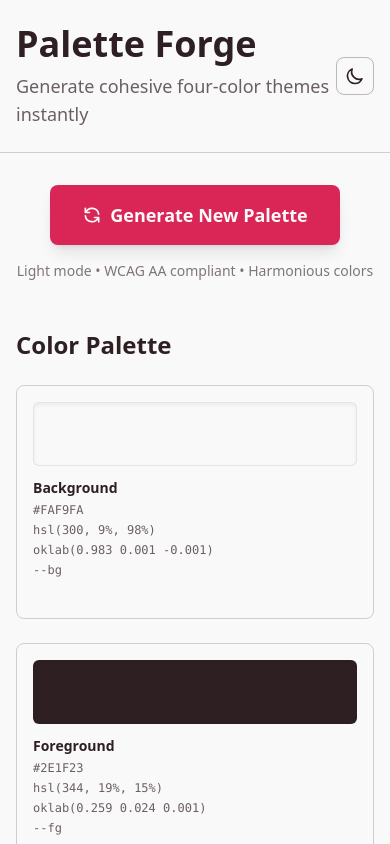
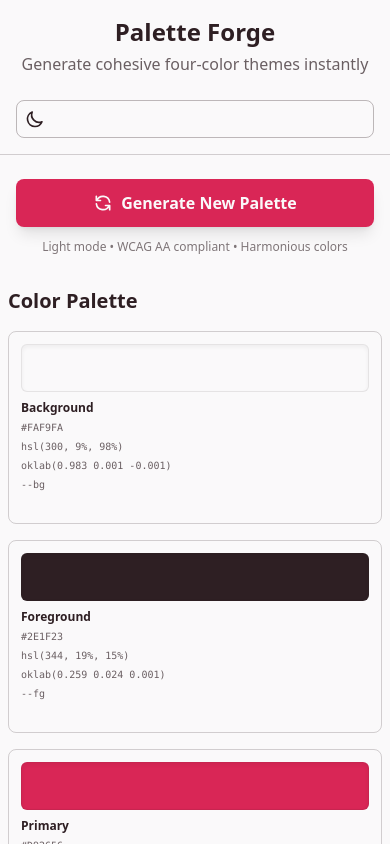
Before and after one commit to Andersseen/palette-forge, an Angular app: page / in a window 390 px wide. Shown: the top 844 px of the page. Built offline with nearby package versions, Linux system fonts and the light colour scheme.

Commit message:
Add more responsive

```diff
--- a/src/app/pages/home.ts
+++ b/src/app/pages/home.ts
@@ -40,16 +40,22 @@ const REVEAL_MS = 300;
           (toggleThemeMode)="toggleThemeMode($event)"
         />
 
-        <main class="max-w-7xl mx-auto px-4 sm:px-6 lg:px-8 py-8">
+        <main
+          class="max-w-7xl mx-auto px-2 sm:px-4 md:px-6 lg:px-8 py-6 sm:py-8"
+        >
           <app-hero-section
             [isDarkMode]="isDarkMode()"
             (generatePalette)="generatePalette($event)"
           />
 
           <!-- Color Swatches -->
-          <section class="mb-12">
-            <h2 class="text-2xl font-semibold mb-6">Color Palette</h2>
-            <div class="grid grid-cols-1 sm:grid-cols-2 lg:grid-cols-4 gap-6">
+          <section class="mb-8 sm:mb-12">
+            <h2 class="text-xl sm:text-2xl font-semibold mb-4 sm:mb-6">
+              Color Palette
+            </h2>
+            <div
+              class="grid grid-cols-1 sm:grid-cols-2 lg:grid-cols-4 gap-4 sm:gap-6"
+            >
               @for (swatch of colorSwatches(); track swatch.cssVar) {
               <app-color-swatch [swatch]="swatch" />
               }
@@ -57,7 +63,7 @@ const REVEAL_MS = 300;
           </section>
 
           <!-- Theme Preview -->
-          <section class="mb-12">
+          <section class="mb-8 sm:mb-12">
             <app-theme-preview />
           </section>
 
--- a/src/components/color-swatch.ts
+++ b/src/components/color-swatch.ts
@@ -5,21 +5,21 @@ import type { ColorSwatchType } from "@shared/types";
   selector: "app-color-swatch",
   template: `
     <div
-      class="group cursor-pointer p-4 rounded-lg border transition-all duration-200 hover:shadow-md hover:scale-95 border-foreground/20"
+      class="group cursor-pointer p-3 sm:p-4 rounded-lg border transition-all duration-200 hover:shadow-md hover:scale-95 border-foreground/20"
       (click)="copyToClipboard()"
     >
       <!-- Color Preview -->
       <div
-        class="w-full h-16 rounded-md mb-3 border shadow-inner border-foreground/10"
+        class="w-full h-12 sm:h-16 rounded-md mb-2 sm:mb-3 border shadow-inner border-foreground/10"
         [style.background-color]="swatch().hex"
       ></div>
 
       <!-- Color Info -->
       <div class="space-y-1">
-        <h4 class="font-semibold text-sm ">
+        <h4 class="font-semibold text-xs sm:text-sm">
           {{ swatch().name }}
         </h4>
-        <div class="space-y-1 text-xs opacity-70">
+        <div class="space-y-1 text-[10px] sm:text-xs opacity-70">
           <p class="font-mono">{{ swatch().hex.toUpperCase() }}</p>
           <p class="font-mono">{{ swatch().hsl }}</p>
           <p class="font-mono">{{ swatch().oklab }}</p>
@@ -29,9 +29,9 @@ import type { ColorSwatchType } from "@shared/types";
 
       <!-- Copy Indicator -->
       <div
-        class="mt-2 opacity-0 group-hover:opacity-100 transition-opacity duration-200"
+        class="mt-1 sm:mt-2 opacity-0 group-hover:opacity-100 transition-opacity duration-200"
       >
-        <p class="text-xs font-medium text-primary">
+        <p class="text-[10px] sm:text-xs font-medium text-primary">
           {{ copied ? "Copied!" : "Click to copy" }}
         </p>
       </div>
--- a/src/components/export-panel.ts
+++ b/src/components/export-panel.ts
@@ -4,12 +4,12 @@ import ColorPalette from "@services/color-palette";
 @Component({
   selector: "app-export-panel",
   template: `
-    <div class="space-y-4">
-      <h3 class="text-lg font-semibold">Export Configuration</h3>
+    <div class="space-y-3 sm:space-y-4 px-2 sm:px-0">
+      <h3 class="text-base sm:text-lg font-semibold">Export Configuration</h3>
 
-      <div class="flex flex-wrap gap-3">
+      <div class="flex flex-col sm:flex-row flex-wrap gap-2 sm:gap-3">
         <button
-          class="px-4 py-2 rounded-md font-medium transition-all duration-200 hover:opacity-90 focus:outline-none focus:ring-2 focus:ring-offset-2 bg-primary text-background focus:ring-primary"
+          class="w-full sm:w-auto px-3 sm:px-4 py-2 rounded-md font-medium transition-all duration-200 hover:opacity-90 focus:outline-none focus:ring-2 focus:ring-offset-2 bg-primary text-background focus:ring-primary"
           (click)="copyTailwindConfig()"
         >
           {{ buttonText() }}
@@ -17,7 +17,7 @@ import ColorPalette from "@services/color-palette";
       </div>
 
       <div
-        class="p-4 rounded-lg border font-mono text-xs overflow-auto max-h-64 border-foreground/20"
+        class="p-3 sm:p-4 rounded-lg border font-mono text-[11px] sm:text-xs overflow-auto max-h-48 sm:max-h-64 border-foreground/20"
       >
         <pre>{{ getTailwindConfig() }}</pre>
       </div>
--- a/src/components/header.ts
+++ b/src/components/header.ts
@@ -5,16 +5,18 @@ import ThemeSwitcher from "./theme-switcher";
   selector: "app-header",
   template: `
     <header class="border-b border-b-foreground/20">
-      <div class="max-w-7xl mx-auto px-4 sm:px-6 lg:px-8 py-6">
-        <div class="flex items-center justify-between">
-          <div>
-            <h1 class="text-4xl font-bold">Palette Forge</h1>
-            <p class="text-lg opacity-70 mt-2">
+      <div class="max-w-7xl mx-auto px-4 sm:px-6 lg:px-8 py-4 sm:py-6">
+        <div
+          class="flex flex-col sm:flex-row items-center sm:justify-between gap-4 sm:gap-0"
+        >
+          <div class="w-full sm:w-auto text-center sm:text-left">
+            <h1 class="text-2xl sm:text-4xl font-bold">Palette Forge</h1>
+            <p class="text-base sm:text-lg opacity-70 mt-1 sm:mt-2">
               Generate cohesive four-color themes instantly
             </p>
           </div>
           <button
-            class="p-2 rounded-lg border transition-all duration-200 hover:opacity-90 focus:outline-none focus:ring-2 focus:ring-offset-2"
+            class="mt-2 sm:mt-0 p-2 rounded-lg border transition-all duration-200 hover:opacity-90 focus:outline-none focus:ring-2 focus:ring-offset-2 w-full sm:w-auto"
             style="border-color: rgb(var(--fg) / 0.3); color: rgb(var(--fg) / 1); focus:ring-color: rgb(var(--primary) / 1)"
             (click)="toggleThemeMode.emit($event)"
             [title]="
--- a/src/components/hero-section.ts
+++ b/src/components/hero-section.ts
@@ -4,9 +4,9 @@ import { Component, input, Input, output } from "@angular/core";
   selector: "app-hero-section",
   standalone: true,
   template: `
-    <section class="text-center mb-12">
+    <section class="text-center mb-8 sm:mb-12 px-2">
       <button
-        class="inline-flex items-center px-8 py-4 text-lg font-semibold rounded-lg transition-all duration-200 hover:opacity-90 hover:scale-105 focus:outline-none focus:ring-4 focus:ring-offset-2 shadow-lg bg-primary text-background"
+        class="w-full sm:w-auto inline-flex items-center justify-center px-4 sm:px-8 py-3 sm:py-4 text-base sm:text-lg font-semibold rounded-lg transition-all duration-200 hover:opacity-90 hover:scale-105 focus:outline-none focus:ring-4 focus:ring-offset-2 shadow-lg bg-primary text-background"
         (click)="generatePalette.emit($event)"
       >
         <svg
@@ -24,7 +24,7 @@ import { Component, input, Input, output } from "@angular/core";
         </svg>
         Generate New Palette
       </button>
-      <p class="mt-4 text-sm opacity-60">
+      <p class="mt-3 sm:mt-4 text-xs sm:text-sm opacity-60">
         {{ isDarkMode() ? "Dark" : "Light" }} mode • WCAG AA compliant •
         Harmonious colors
       </p>
--- a/src/components/theme-preview.ts
+++ b/src/components/theme-preview.ts
@@ -3,38 +3,44 @@ import { Component } from "@angular/core";
 @Component({
   selector: "app-theme-preview",
   template: `
-    <div class="space-y-6">
+    <div class="space-y-6 px-2 sm:px-0">
       <div class="text-center">
-        <h2 class="text-3xl font-bold mb-4">Theme Preview</h2>
-        <p class="text-lg opacity-80">
+        <h2 class="text-2xl sm:text-3xl font-bold mb-2 sm:mb-4">
+          Theme Preview
+        </h2>
+        <p class="text-base sm:text-lg opacity-80">
           See how your generated palette looks in action
         </p>
       </div>
 
       <!-- Sample Card -->
-      <div class="p-6 rounded-lg border shadow-sm border-foreground/20">
-        <h3 class="text-xl font-semibold mb-3">Sample Card Component</h3>
-        <p class="mb-4 opacity-70">
+      <div class="p-4 sm:p-6 rounded-lg border shadow-sm border-foreground/20">
+        <h3 class="text-lg sm:text-xl font-semibold mb-2 sm:mb-3">
+          Sample Card Component
+        </h3>
+        <p class="mb-3 sm:mb-4 opacity-70 text-sm sm:text-base">
           This demonstrates how your theme will look with typical UI elements.
           The colors automatically maintain proper contrast ratios for
           accessibility.
         </p>
 
-        <div class="flex flex-wrap gap-3">
+        <div
+          class="flex flex-col sm:flex-row flex-wrap gap-2 sm:gap-3 items-stretch sm:items-center"
+        >
           <button
-            class="px-4 py-2 rounded-md font-medium transition-all duration-200 hover:opacity-90 focus:outline-none focus:ring-2 focus:ring-offset-2 bg-primary focus:ring-primary text-background"
+            class="w-full sm:w-auto px-4 py-2 rounded-md font-medium transition-all duration-200 hover:opacity-90 focus:outline-none focus:ring-2 focus:ring-offset-2 bg-primary focus:ring-primary text-background"
           >
             Primary Action
           </button>
 
           <button
-            class="px-4 py-2 rounded-md font-medium transition-all duration-200 hover:opacity-90 focus:outline-none focus:ring-2 focus:ring-offset-2 bg-secondary focus:ring-primary text-background"
+            class="w-full sm:w-auto px-4 py-2 rounded-md font-medium transition-all duration-200 hover:opacity-90 focus:outline-none focus:ring-2 focus:ring-offset-2 bg-secondary focus:ring-primary text-background"
           >
             Secondary Action
           </button>
 
           <button
-            class="px-4 py-2 rounded-md font-medium border transition-all duration-200 hover:opacity-90 focus:outline-none focus:ring-2 focus:ring-offset-2 border-foreground/30 focus:ring-primary text-foreground"
+            class="w-full sm:w-auto px-4 py-2 rounded-md font-medium border transition-all duration-200 hover:opacity-90 focus:outline-none focus:ring-2 focus:ring-offset-2 border-foreground/30 focus:ring-primary text-foreground"
           >
             Outline Button
           </button>
@@ -42,20 +48,24 @@ import { Component } from "@angular/core";
       </div>
 
       <!-- Sample List -->
-      <div class="p-6 rounded-lg border shadow-sm border-foreground/20">
-        <h3 class="text-lg font-semibold mb-4">Feature List</h3>
+      <div class="p-4 sm:p-6 rounded-lg border shadow-sm border-foreground/20">
+        <h3 class="text-base sm:text-lg font-semibold mb-3 sm:mb-4">
+          Feature List
+        </h3>
         <ul class="space-y-2">
           <li class="flex items-center">
             <span class="w-2 h-2 rounded-full mr-3 bg-primary"></span>
-            WCAG AA contrast compliance
+            <span class="text-xs sm:text-sm">WCAG AA contrast compliance</span>
           </li>
           <li class="flex items-center">
             <span class="w-2 h-2 rounded-full mr-3 bg-secondary"></span>
-            Harmonious color relationships
+            <span class="text-xs sm:text-sm"
+              >Harmonious color relationships</span
+            >
           </li>
           <li class="flex items-center">
             <span class="w-2 h-2 rounded-full mr-3 bg-primary"></span>
-            Dark and light mode support
+            <span class="text-xs sm:text-sm">Dark and light mode support</span>
           </li>
         </ul>
       </div>
```
